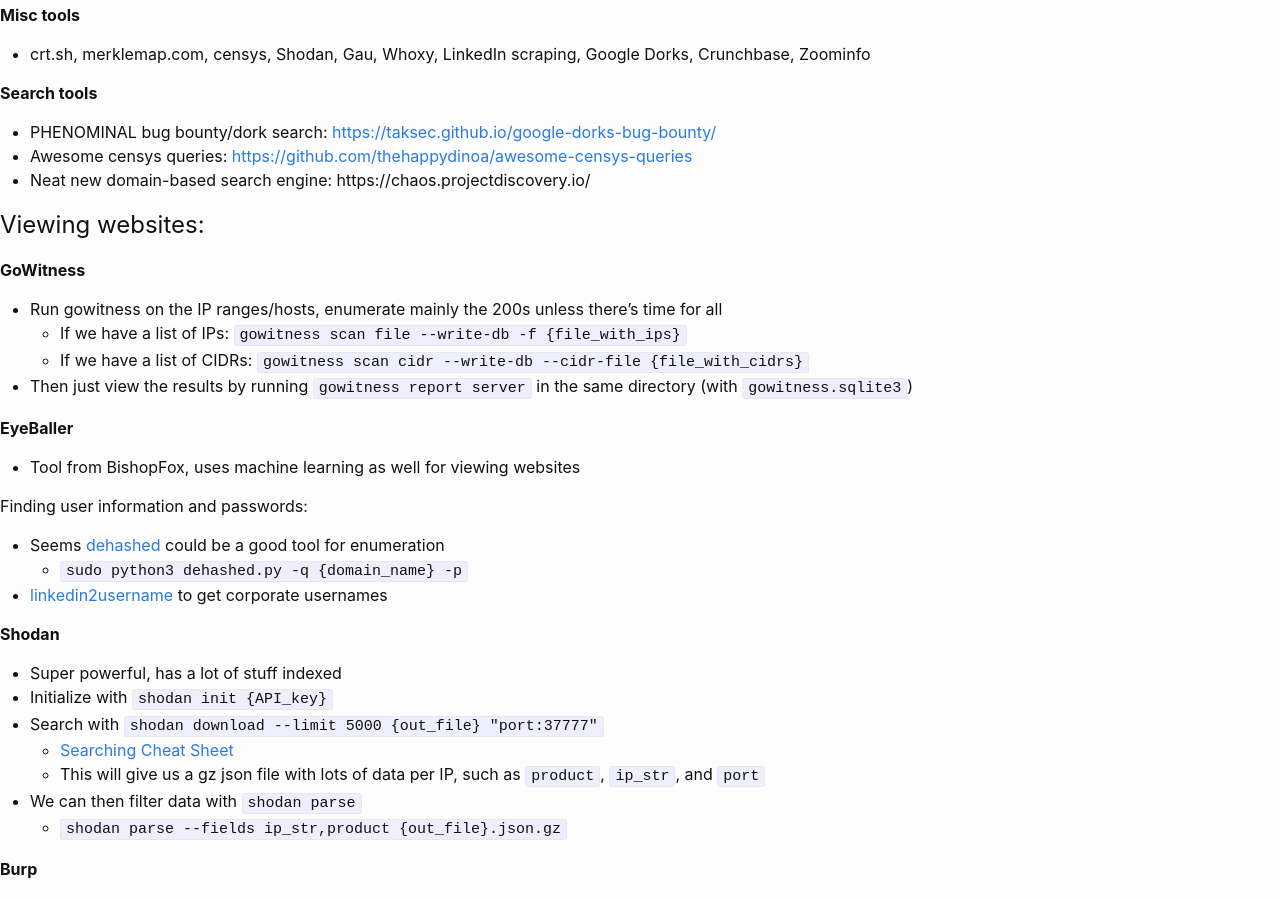
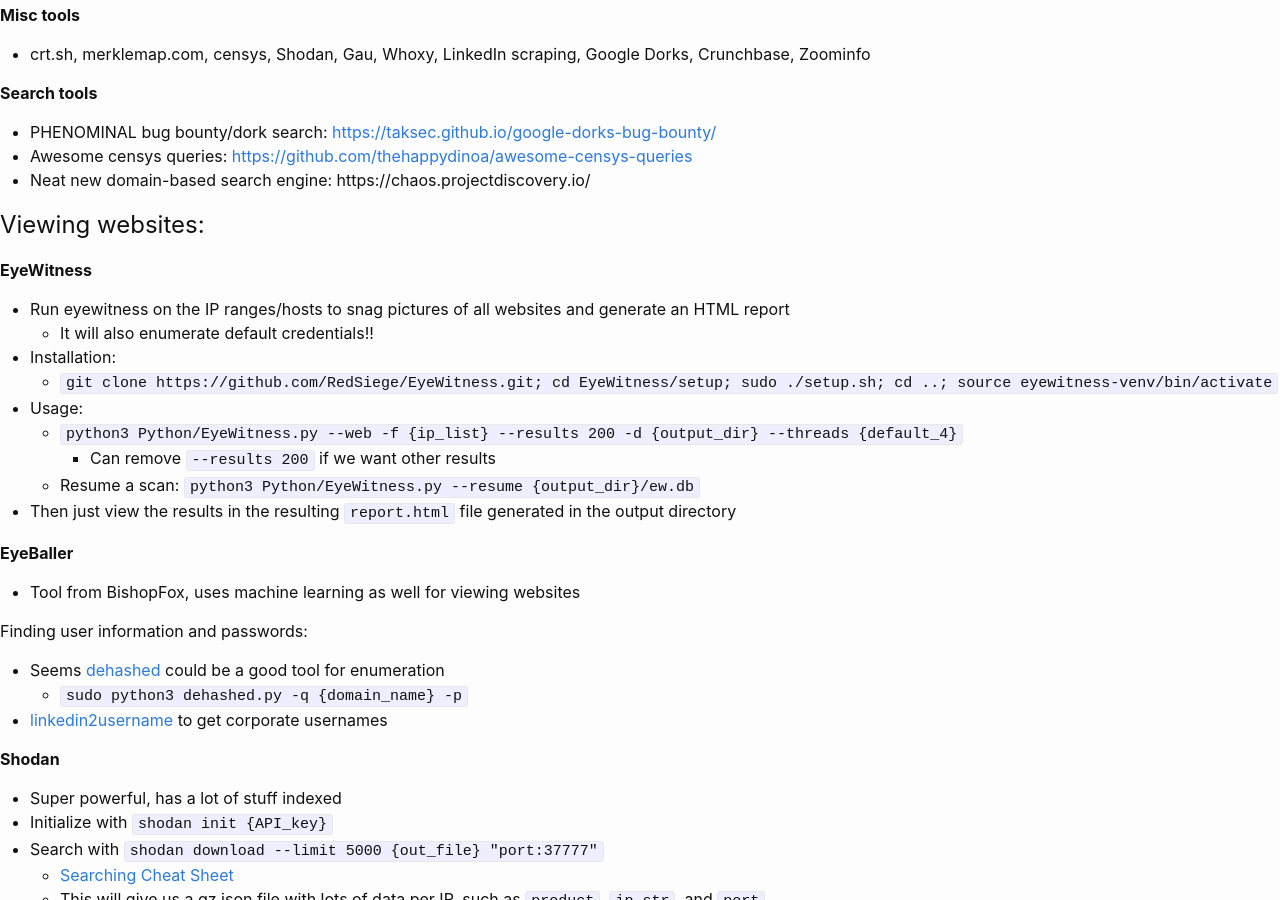
Before and after one commit to KhaelK138/KhaelK138.github.io, a Jekyll site: the page built from markdown/Externals.md, in a window 1280 px wide and 900 px high, scrolled down 599 px. Built offline with Jekyll 4.4.1, drawn with Linux system fonts in a browser that asks for light colours; our own code applies the rules of GitHub Pages for plain Markdown files.

Commit message:
added eyewitness; gowitness is dead to me

```diff
--- a/markdown/Externals.md
+++ b/markdown/Externals.md
@@ -35,11 +35,16 @@
 
 ## Viewing websites:
 
-**GoWitness**
-- Run gowitness on the IP ranges/hosts, enumerate mainly the 200s unless there's time for all
-  - If we have a list of IPs: `gowitness scan file  --write-db -f {file_with_ips}`
-  - If we have a list of CIDRs: `gowitness scan cidr  --write-db --cidr-file {file_with_cidrs}`
-- Then just view the results by running `gowitness report server` in the same directory (with `gowitness.sqlite3`)
+**EyeWitness**
+- Run eyewitness on the IP ranges/hosts to snag pictures of all websites and generate an HTML report
+  - It will also enumerate default credentials!!
+- Installation:
+  - `git clone https://github.com/RedSiege/EyeWitness.git; cd EyeWitness/setup; sudo ./setup.sh; cd ..; source eyewitness-venv/bin/activate`
+- Usage:
+  - `python3 Python/EyeWitness.py --web -f {ip_list} --results 200 -d {output_dir} --threads {default_4}`
+    - Can remove `--results 200` if we want other results
+  - Resume a scan: `python3 Python/EyeWitness.py --resume {output_dir}/ew.db`
+- Then just view the results in the resulting `report.html` file generated in the output directory
 
 **EyeBaller**
 - Tool from BishopFox, uses machine learning as well for viewing websites
```
